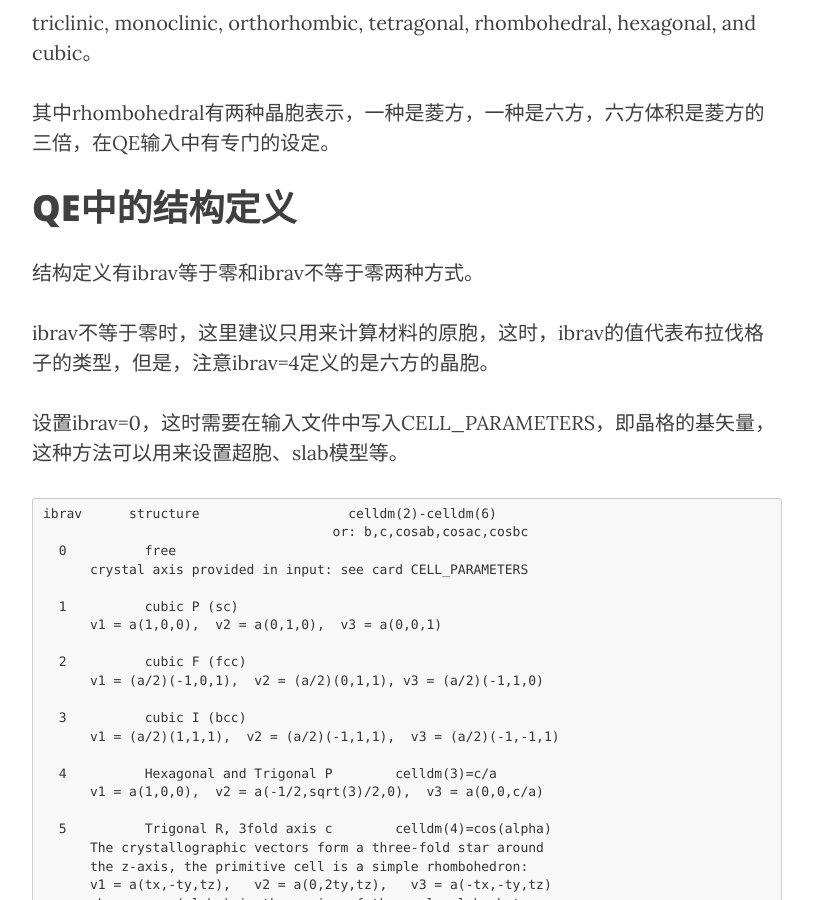
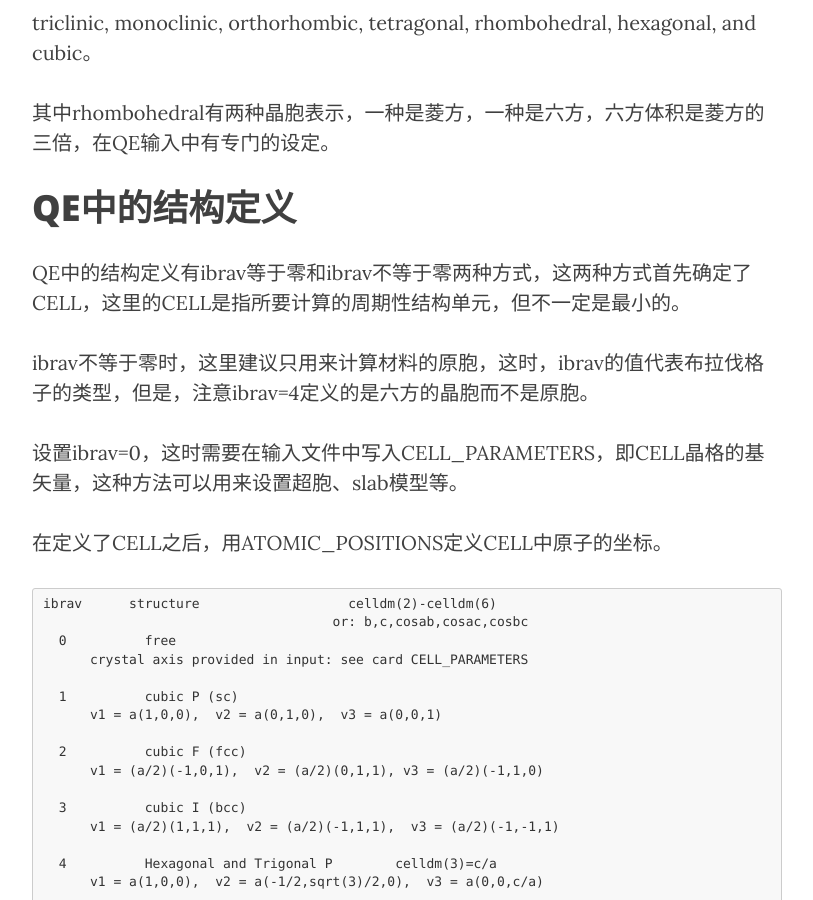
Before and after one commit to yyyu200/DFTbook, a Jekyll site: the page built from _posts/2019-04-07-TransCell.md, in a window 1280 px wide and 900 px high, scrolled down 2414 px. Shown: the whole window, without its empty margins (233-1046 px from the left). Built offline with Jekyll 4.4.1, drawn with Linux system fonts in a browser that asks for light colours; nearby versions of some CDN libraries; formulas are drawn with MathJax 3; comment, search, counter and statistics services are not loaded.

Commit message:
modify at20190412-14:44:56-aliyun

````diff
--- a/_posts/2019-04-07-TransCell.md
+++ b/_posts/2019-04-07-TransCell.md
@@ -59,11 +59,13 @@ triclinic, monoclinic, orthorhombic, tetragonal, rhombohedral, hexagonal, and cu
 
 # QE中的结构定义
 
-结构定义有ibrav等于零和ibrav不等于零两种方式。
+QE中的结构定义有ibrav等于零和ibrav不等于零两种方式，这两种方式首先确定了CELL，这里的CELL是指所要计算的周期性结构单元，但不一定是最小的。
 
-ibrav不等于零时，这里建议只用来计算材料的原胞，这时，ibrav的值代表布拉伐格子的类型，但是，注意ibrav=4定义的是六方的晶胞。
+ibrav不等于零时，这里建议只用来计算材料的原胞，这时，ibrav的值代表布拉伐格子的类型，但是，注意ibrav=4定义的是六方的晶胞而不是原胞。
 
-设置ibrav=0，这时需要在输入文件中写入CELL_PARAMETERS，即晶格的基矢量，这种方法可以用来设置超胞、slab模型等。
+设置ibrav=0，这时需要在输入文件中写入CELL_PARAMETERS，即CELL晶格的基矢量，这种方法可以用来设置超胞、slab模型等。
+
+在定义了CELL之后，用ATOMIC_POSITIONS定义CELL中原子的坐标。
 
 ```
 ibrav      structure                   celldm(2)-celldm(6)
````
